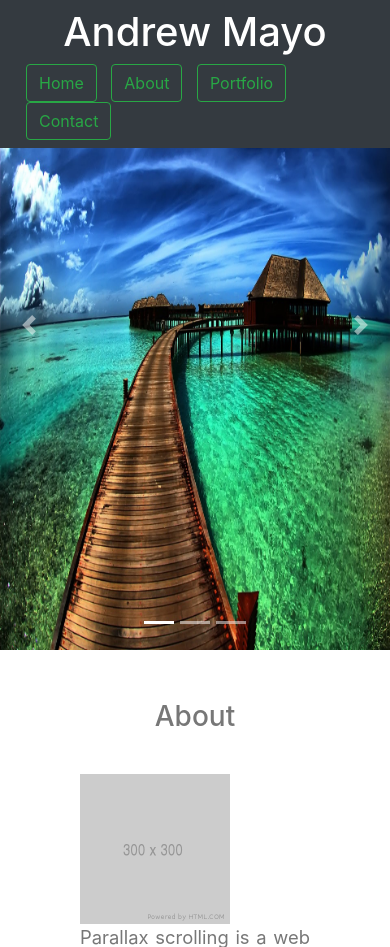
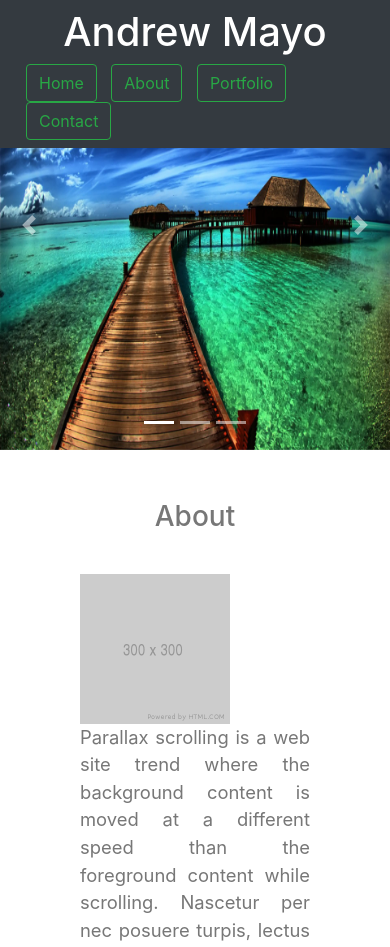
Before and after one commit to Mayo267/Portfolio, a PHP site: page / in a window 390 px wide. Shown: the top 947 px of the page. Run offline with PHP 8.4, Linux system fonts and the light colour scheme; some libraries are stand-ins or nearby versions.

Commit message:
adjust mobile

```diff
--- a/Assets/style.css
+++ b/Assets/style.css
@@ -160,7 +160,7 @@ h3{
     }
 
     #car-img{
-        height: 650px;
+        height: 450px;
         top: 0;
     }
 
```
